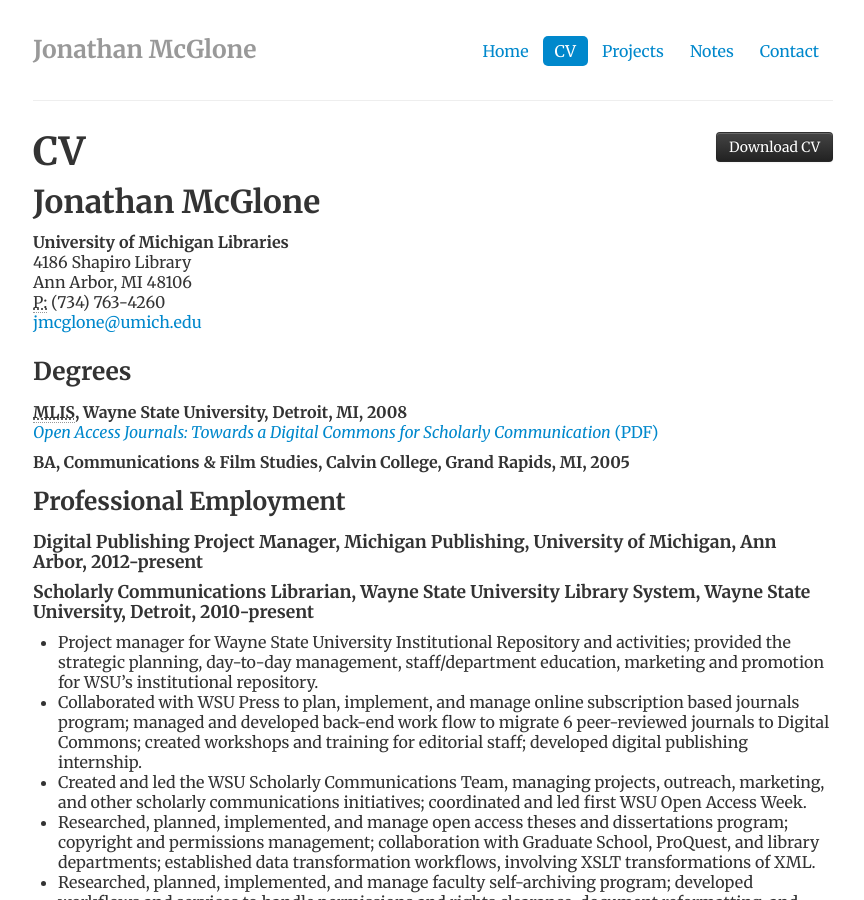
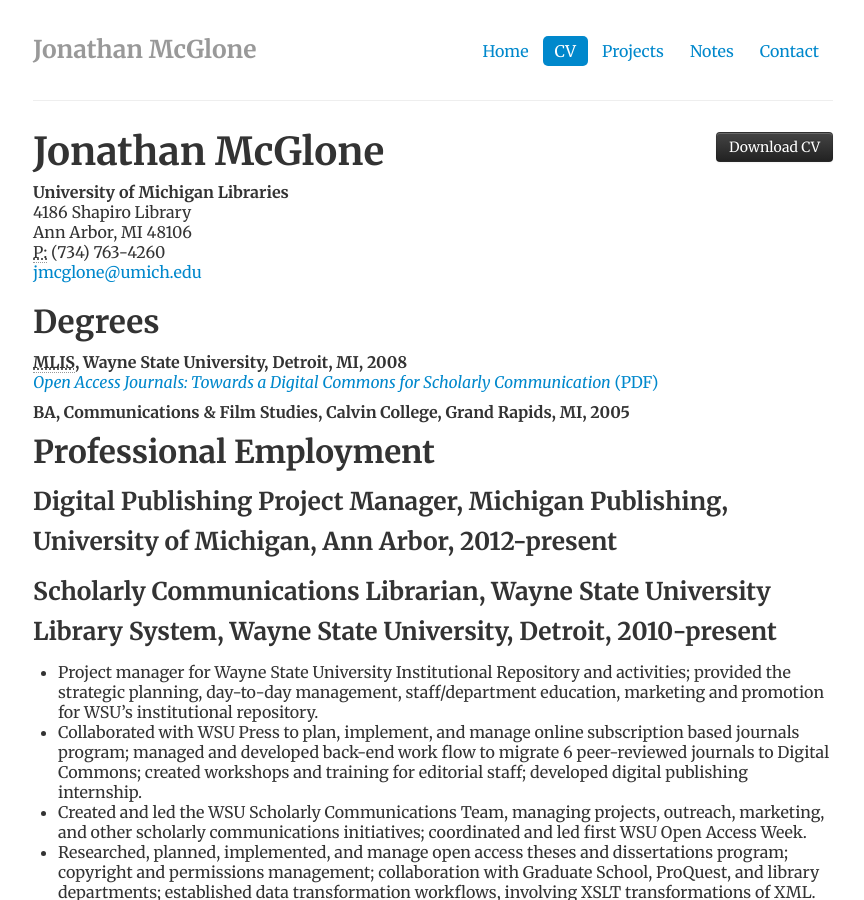
Before and after one commit to jmcglone/jmcglone.github.io, a Jekyll site: the page built from cv/index.html, in a window 1280 px wide and 900 px high. Shown: the whole window, without its empty margins (207-1071 px from the left). Built offline with Jekyll 4.4.1, drawn with Linux system fonts in a browser that asks for light colours; nearby versions of some CDN libraries.

Commit message:
changing heads

```diff
--- a/cv/index.html
+++ b/cv/index.html
@@ -8,9 +8,8 @@
 contact: passive
 ---
 <div class="cv">
-	<a href="McGlone_CV_2013.pdf" class="btn btn-inverse pull-right" title="Download CV as PDF">Download CV</a>
-				<h1>CV</h1>
-				<h2>Jonathan McGlone</h2>
+	<a href="McGlone-2013.pdf" class="btn btn-inverse pull-right" title="Download CV as PDF">Download CV</a>
+				<h1>Jonathan McGlone</h1>
 				<address>
 				<strong>University of Michigan Libraries</strong><br>
 				4186 Shapiro Library<br>
@@ -19,16 +18,16 @@
 				<a href="mailto:jmcglone@umich.edu">jmcglone@umich.edu</a>
 				</address>
 
-				<h3>Degrees</h3>
+				<h2>Degrees</h2>
 				<p><strong><abbr title="Masters of Library and Information Science">MLIS</abbr>, Wayne State University, Detroit, MI, 2008</strong><br>
 				<a href="papers/McGlone_Thesis_2008.pdf"><em>Open Access Journals: Towards a Digital Commons for Scholarly Communication</em> (PDF)</a></p>
 
 				<p><strong>BA, Communications &amp; Film Studies, Calvin College, Grand Rapids, MI, 2005</strong></p>
 
-				<h3>Professional Employment</h3>
-				<h4>Digital Publishing Project Manager, Michigan Publishing, University of Michigan, Ann Arbor, 2012-present</h4>
+				<h2>Professional Employment</h2>
+				<h3>Digital Publishing Project Manager, Michigan Publishing, University of Michigan, Ann Arbor, 2012-present</h3>
 
-				<h4>Scholarly Communications Librarian, Wayne State University Library System, Wayne State University, Detroit, 2010-present</h4>
+				<h3>Scholarly Communications Librarian, Wayne State University Library System, Wayne State University, Detroit, 2010-present</h3>
 				<ul>
 					<li>Project manager for Wayne State University Institutional Repository and activities; provided the strategic planning, day-to-day management, staff/department education, marketing and promotion for WSU’s institutional repository.</li>
 					<li>Collaborated with WSU Press to plan, implement, and manage online subscription based journals program; managed and developed back-end work flow to migrate 6 peer-reviewed journals to Digital Commons; created workshops and training for editorial staff; developed digital publishing internship.</li>
@@ -37,7 +36,7 @@
 					<li>Researched, planned, implemented, and manage faculty self-archiving program; developed workflows and services to handle permissions and rights clearance, document reformatting, and publication deposits to Digital Commons for faculty and staff; hired, trained, and supervised two undergraduate and two graduate interns; developed workshops on self-archiving and author’s rights for librarians, faculty, and graduate students.</li>
 				</ul>
 
-				<h4>Digital Projects Librarian, Wayne State University Library System, Wayne State University, 2008-2010</h4>
+				<h3>Digital Projects Librarian, Wayne State University Library System, Wayne State University, 2008-2010</h3>
 				<ul>
 					<li>Managed digital collection of over 300,000 digital images, developing web-services to improve access and usability.</li>
 					<li>Collaborated with the Smithsonian’s Freer Sackler Gallery, developing and implementing a digital project that brought the Peacock Room and its collection to a digital environment.</li>
@@ -46,10 +45,10 @@
 					<li>Project manager for Wayne State University Institutional Repository and activities; provided the strategic planning, day-to-day management, staff/department education, marketing and promotion for WSU’s institutional repository.</li>
 				</ul>
 
-				<h4>Freelance Web Developer, 2005-present</h4>
+				<h3>Freelance Web Developer, 2005-present</h3>
 					<p>Providing small-scale web design, development, and consulting services for small-businesses and faculty digital humanities projects.</p>
 
-				<h3>Technology Applications and Expertise</h3>
+				<h2>Technology Applications and Expertise</h2>
 					<dl class="dl-horizontal">
 						<dt>Specialized Skills</dt>
 						<dd>User Interface Design, Usability Testing, Front-End Web Development, Web Design, Digital Publishing Workflows, Digital Preservation</dd>
@@ -70,7 +69,7 @@
 						<dt>OS/Environments</dt>
 						<dd>Mac, Linux, Unix, Ubuntu, Windows</dd>
 					</dl>
-				<h3>Presentations and Publications</h3>
+				<h2>Presentations and Publications</h2>
 					<p><strong>McGlone, J</strong>. (Forthcoming). Looking under the hood: A view of digital projects librarianship. From <em>Emerging Roles in Academic Libraries</em>, eds. Befus and Wurm. MacFarland Press.</p>
 
 					<p>Charbonneau, D. and <strong>McGlone, J.</strong> (2013). Faculty experiences with the National Institutes of Health (NIH) public access policy, compliance issues, and copyright practices. <em>Journal of the Medical Library Association, 101</em> (1), 21-25, <a href="http://dx.doi.org/10.3163%2F1536-5050.101.1.004" title="Faculty experiences with the National Institutes of Health (NIH) public access policy, compliance issues, and copyright practices">http://dx.doi.org/10.3163%2F1536-5050.101.1.004</a>.</p>
@@ -97,6 +96,6 @@
 
 Chicago, IL.  Conference Co-Presenter. EDUCAUSE 2009 Midwest Regional Conference. “The WSU Digital Learning and Development Sandbox,” March 2009. Presented with Julie Klein and Anne-Marie Armstrong.
 
-				<h3>Professional Activities and Service</h3>
+				<h2>Professional Activities and Service</h2>
 
 </div>
```
